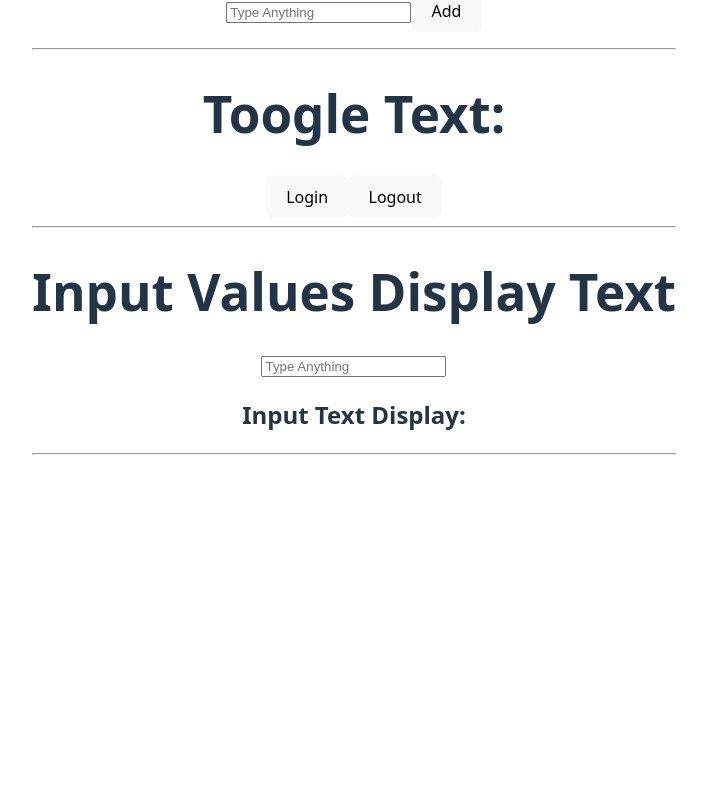
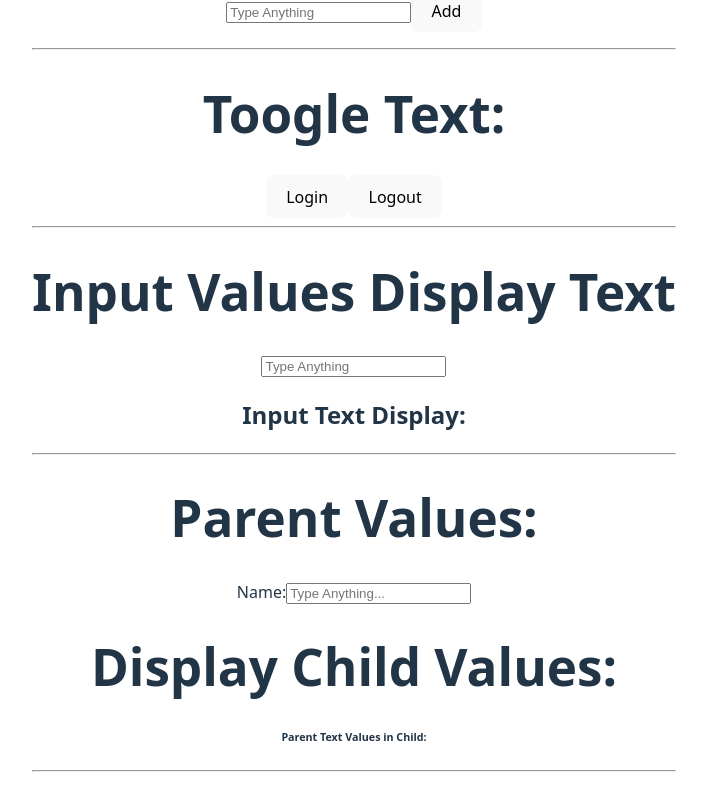
Before and after one commit to Parthiban-2003/react-sparks-hub, a React (Vite) app in the folder react-sparks/: page / in a window 1280 px wide. Shown: the part 389-1200 px from the top of the page, without its empty margins (286-993 px from the left). Before the commit the page ends 884 px from the top, so only its background shows below. Built offline with nearby package versions, Linux system fonts and the light colour scheme.

Commit message:
ADDED: Parent,Child Using Props send a data. MODIFIED: Spark file modified.

```diff
--- /dev/null
+++ b/react-sparks/src/propsValues/child.jsx
@@ -0,0 +1,11 @@
+function Child({textValues})
+{
+    return(
+        <>
+            <h1>Display Child Values:</h1>
+            <h6>Parent Text Values in Child:{textValues}</h6>
+        </>
+    )
+}
+
+export default Child;
--- /dev/null
+++ b/react-sparks/src/propsValues/parent.jsx
@@ -0,0 +1,24 @@
+import { useState } from "react";
+import Child from "./child";
+
+function Parent()
+{
+    const [names,setName] = useState('');
+
+    return(
+        <>
+            <h1>Parent Values:</h1>
+            <div>
+                <form>
+                    <label>Name:</label>
+                    <input type="text" value={names} onChange={(e)=>setName(e.target.value)}
+                    placeholder="Type Anything..." />
+                </form>
+            </div>
+
+            <Child textValues={names}/>
+        </>
+    )
+}
+
+export default Parent;
--- a/react-sparks/src/react/spark.jsx
+++ b/react-sparks/src/react/spark.jsx
@@ -1,5 +1,6 @@
 import InputText from "../InputBoxDisplayText/inputText";
 import Counter from "../counter/counter";
+import Parent from "../propsValues/parent";
 import TodoApp from "../todo/todo";
 import Toogle from "../toogleText/toogle";
 
@@ -11,6 +12,7 @@ function Spark()
             <TodoApp/> <hr />
             <Toogle/> <hr />
             <InputText/> <hr />
+            <Parent/> <hr />
         </>
     )
 }
```
